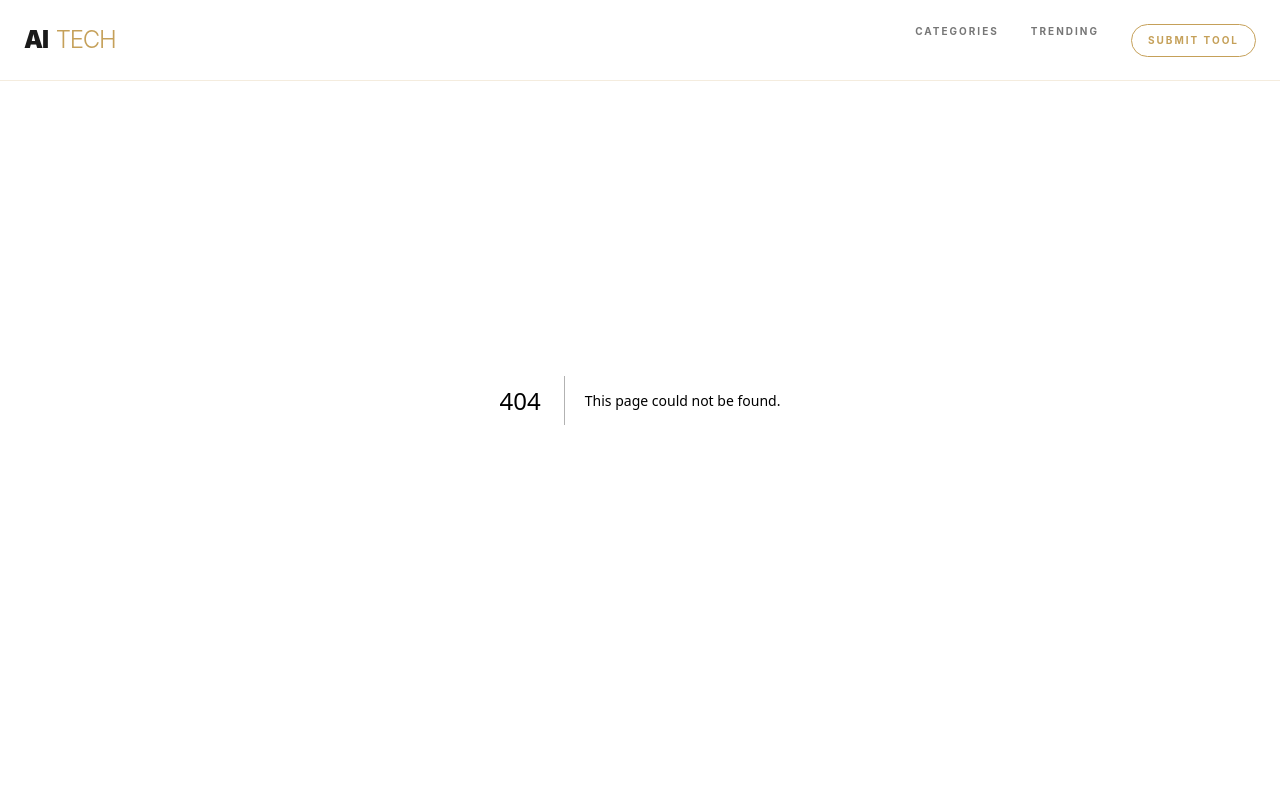
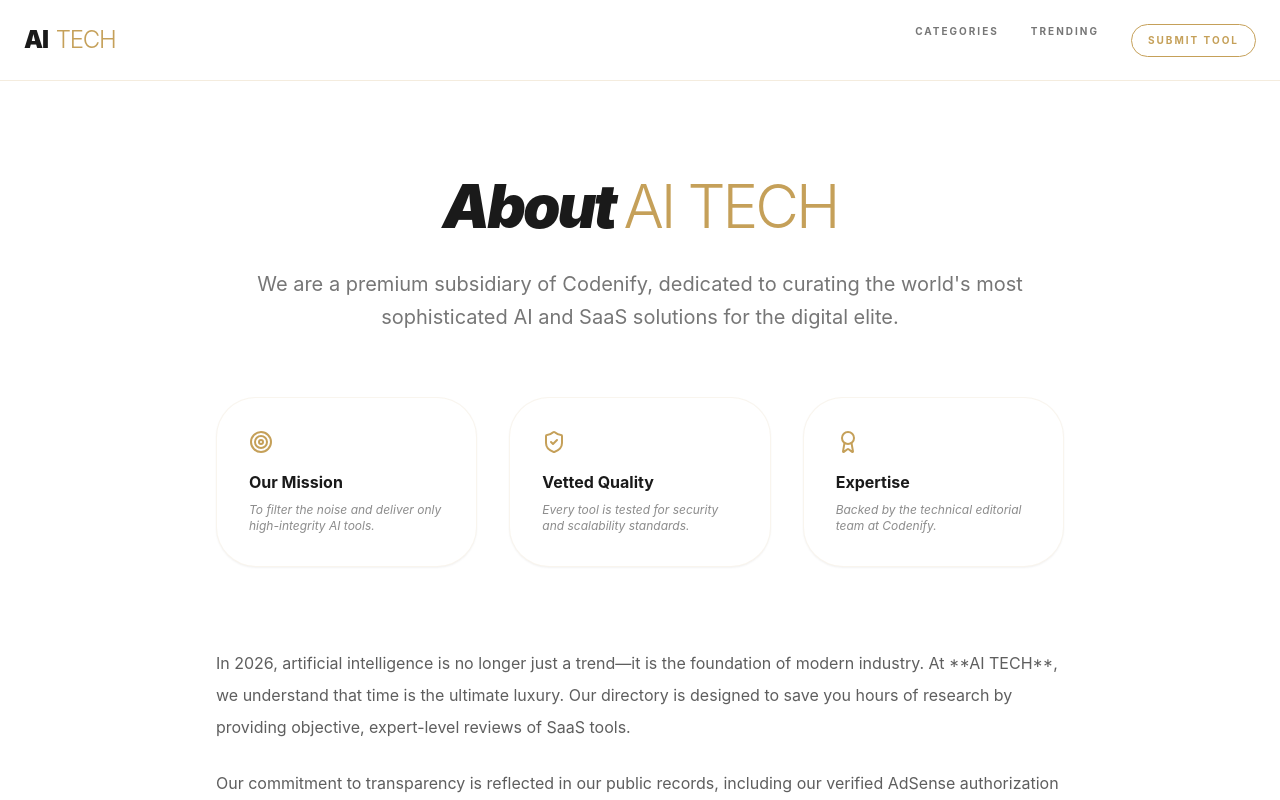
Before and after one commit to tukaoffcial27/aitech, a Next.js app: page /about in a window 1280 px wide. Before the commit this address had no page. Shown: the top 800 px of the page. Built offline with nearby package versions, Linux system fonts and the light colour scheme.

Commit message:
Compliance: Add luxury About Us page for AdSense

```diff
--- /dev/null
+++ b/app/about/page.tsx
@@ -0,0 +1,43 @@
+import { ShieldCheck, Target, Award } from 'lucide-react';
+
+export default function AboutPage() {
+  return (
+    <main className="pt-44 pb-24 bg-luxury-pearl min-h-screen">
+      <section className="max-w-4xl mx-auto px-6 text-center">
+        <h1 className="text-5xl md:text-6xl font-black text-luxury-dark mb-8 tracking-tighter italic">
+          About <span className="text-luxury-gold not-italic font-light">AI TECH</span>
+        </h1>
+        <p className="text-xl text-luxury-dark/60 leading-relaxed mb-16">
+          We are a premium subsidiary of Codenify, dedicated to curating the world's most sophisticated AI and SaaS solutions for the digital elite.
+        </p>
+
+        <div className="grid md:grid-cols-3 gap-8 mb-20 text-left">
+          <div className="p-8 bg-white border border-luxury-gold/10 rounded-[2.5rem] shadow-sm">
+            <Target className="text-luxury-gold mb-4" />
+            <h3 className="font-bold text-luxury-dark mb-2">Our Mission</h3>
+            <p className="text-xs text-luxury-dark/50 italic">To filter the noise and deliver only high-integrity AI tools.</p>
+          </div>
+          <div className="p-8 bg-white border border-luxury-gold/10 rounded-[2.5rem] shadow-sm">
+            <ShieldCheck className="text-luxury-gold mb-4" />
+            <h3 className="font-bold text-luxury-dark mb-2">Vetted Quality</h3>
+            <p className="text-xs text-luxury-dark/50 italic">Every tool is tested for security and scalability standards.</p>
+          </div>
+          <div className="p-8 bg-white border border-luxury-gold/10 rounded-[2.5rem] shadow-sm">
+            <Award className="text-luxury-gold mb-4" />
+            <h3 className="font-bold text-luxury-dark mb-2">Expertise</h3>
+            <p className="text-xs text-luxury-dark/50 italic">Backed by the technical editorial team at Codenify.</p>
+          </div>
+        </div>
+
+        <article className="prose prose-luxury mx-auto text-left text-luxury-dark/70 leading-loose">
+          <p className="mb-6">
+            In 2026, artificial intelligence is no longer just a trend—it is the foundation of modern industry. At **AI TECH**, we understand that time is the ultimate luxury. Our directory is designed to save you hours of research by providing objective, expert-level reviews of SaaS tools.
+          </p>
+          <p>
+            Our commitment to transparency is reflected in our public records, including our verified AdSense authorization (Publisher ID: **pub-6834526241041119**), ensuring a secure and trusted environment for our global readers.
+          </p>
+        </article>
+      </section>
+    </main>
+  );
+}
```
Also changed, not shown: public/favicon.png (deleted), 1 other file (tests, documents, lock files or other folders).
